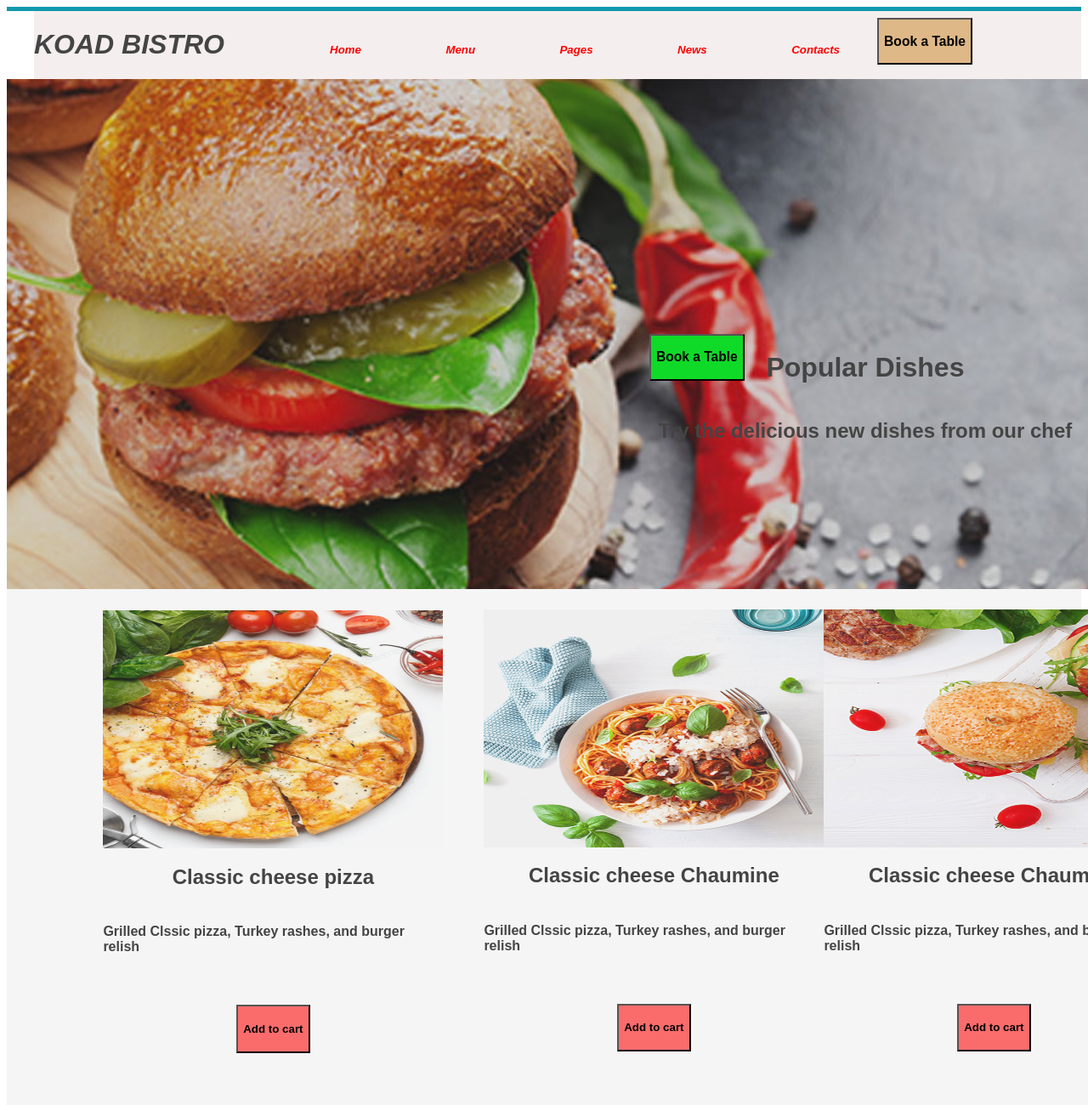
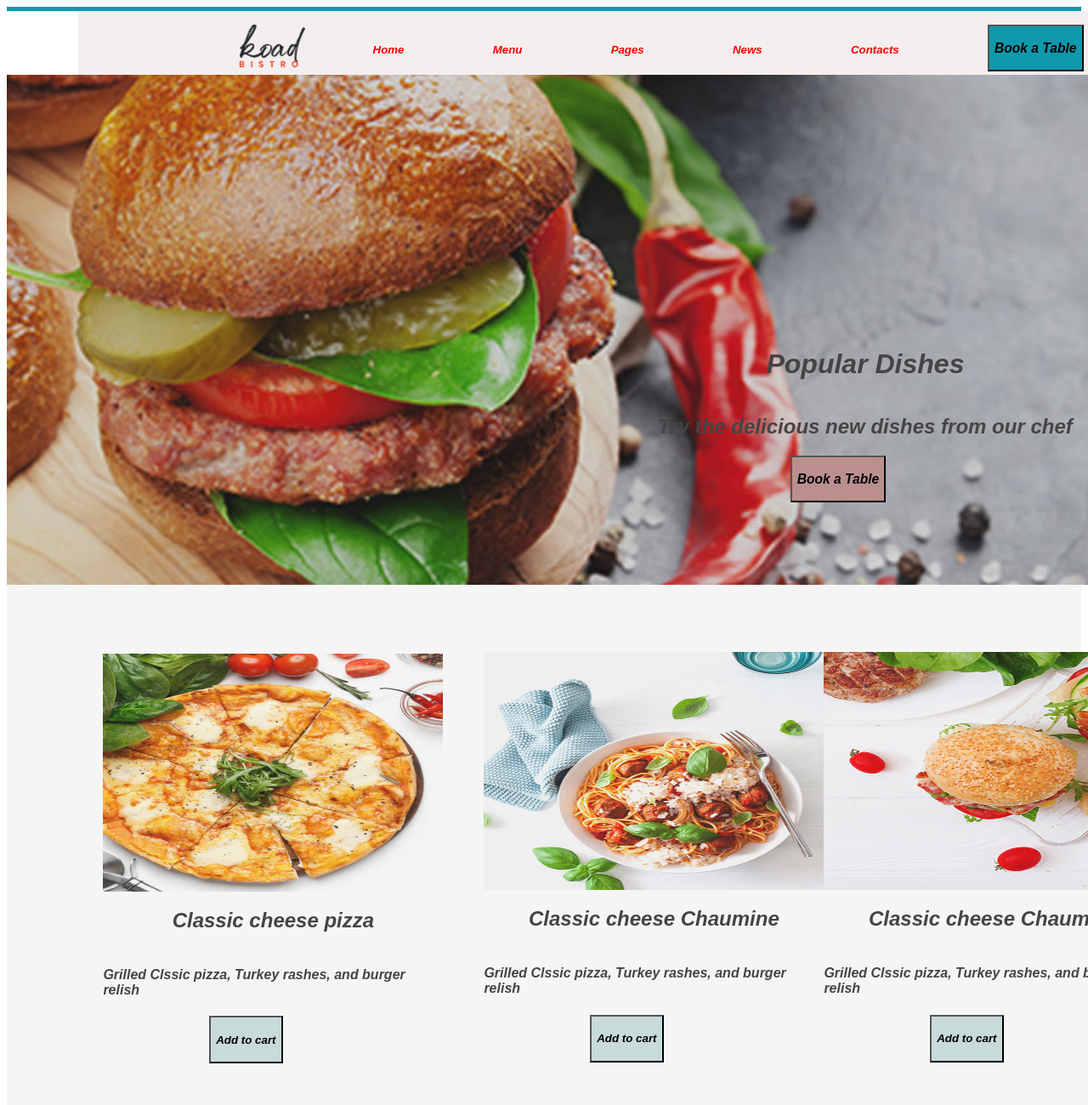
Before and after one commit to samarthyapandey/vaibhav, a plain HTML site: page Index.html in a window 1280 px wide. Shown: the top 1300 px of the page at 85% size. Drawn offline with Linux system fonts and the light colour scheme.

Commit message:
style change

```diff
--- a/Index.html
+++ b/Index.html
@@ -4,23 +4,35 @@
    <meta charset="UTF-8" />
    <link rel="stylesheet" href="style.css" />
  </head>
-   <div class="container">
-       <header class="main-header">
-          <h1> KOAD
-            BISTRO
-          </h1>
+   <header>
+    <nav  class="navbarss">
+      <div class="main-header">
+        <a class="logo" href="index.html">
+          <img src="logo@2x.png"
+          alt="logo"
+          width="78"
+          height="51"
+          />
+         </a>
+
          <nav class="navbar">
-          <div><a href="https://www.loyalytics.ai/"><h5>Home</h5></a></div>
-          <div><a href="https://www.loyalytics.ai/"><h5>Menu</h5></a></div>
-          <div><a href="https://www.loyalytics.ai/"><h5>Pages</h5></a></div>
-          <div><a href="https://www.loyalytics.ai/"><h5>News</h5></a></div>
-          <div><a href="https://www.loyalytics.ai/"><h5>Contacts</h5></a></div>
+            <div><a href="https://www.loyalytics.ai/"><h5>Home</h5></a>
+             </div>
+            <div><a href="https://www.loyalytics.ai/"><h5>Menu</h5></a>
+              </div>
+            <div><a href="https://www.loyalytics.ai/"><h5>Pages</h5></a>
+              </div>
+            <div><a href="https://www.loyalytics.ai/"><h5>News</h5></a>
+              </div>
+            <div><a href="https://www.loyalytics.ai/"><h5>Contacts</h5></a>
+            </div>
+            <div class="button">
+              <button type="button" class="btn1"><h3>Book a Table</h3></button>
+            </div>
          </nav>
-        <div class="button">
-          <button type="button" class="btnbook"><h3>Book a Table</h3></button>
-        </div>
-     </header>
-  </div>
+      </div>
+    </nav>
+   </header>
   <div class="foodss">
          <div class="food">
           <img
@@ -35,8 +47,8 @@
             <span><h2>Try the delicious new dishes from our chef</h2>
            </span>
            </h1>
-           <div class="fooddy">
-            <button type="button" class="fddybtn0"><h3>Book a Table</h3></button>
+           <div class="button">
+            <button type="button" class="btn2"><h3>Book a Table</h3></button>
 
           </div>
       </div>
@@ -56,8 +68,8 @@
                  and burger relish
               </h4>
           </div>
-            <div class="button2">
-            <button type="button"  class="fddybtn1"><h4>Add to cart</h4></button>
+            <div class="button">
+            <button type="button"  class="btn3"><h4>Add to cart</h4></button>
             </div>
         </div>
       </div>
@@ -74,8 +86,8 @@
                and burger relish
              </h4>
            </div>
-             <div class="button3">
-              <button type="button"  class="fddybtn1"><h4>Add to cart</h4></button>
+             <div class="button">
+              <button type="button"  class="btn4"><h4>Add to cart</h4></button>
             </div>
       </div>
       <div class="burgers">
@@ -92,8 +104,8 @@
                and burger relish
               </h4>
           </div>
-            <div class="button4">
-              <button type="button" class="fddybtn1"><h4>Add to cart</h4></button>
+            <div class="button">
+              <button type="button" class="btn5"><h4>Add to cart</h4></button>
             </div>
     </div>
   </section>
@@ -178,8 +190,8 @@
      Sweet Potato Fries<span>
      $19.99</span>
      </h1>
-     <div class="fooddy">
-      <button type="button" class="fddybt"><h3>Book a Table</h3></button>
+     <div class="button">
+      <button type="button" class="btn6"><h3>Book a Table</h3></button>
       </div>
 </div>
   </section>
@@ -464,8 +476,8 @@
              </div>
            </div>
        </div>
-      <div class="section4">
-      <button type="button" class="fddybt"><h3>View all News</h3></button>
+      <div class="button">
+      <button type="button" class="btn7"><h3>View all News</h3></button>
     </div>
   </section>
   <section class="footersss">
--- a/style.css
+++ b/style.css
@@ -3,78 +3,159 @@
 	flex-direction: column;
 }
 
+header{
+	display: flex;
+	flex-direction: column;
+	position:sticky ;
+	padding-left: 2cm;
+	top:0;
+	left: 0;
+	width: 100%;
+	background-color: transparent;
+	z-index: 9999;
+	justify-content: space-between;
+}
+.navbarss{	display: flex;
+	flex-direction: row;
+	align-items: center;
+	justify-content: space-between;
+
+}
+
+.button{
+  display:flex;
+	align-items: center;
+	font-size: large;
+	margin-right: 4rem;
+	font-style: italic;
+}
+.btn1{
+	background-color: #1098ad;
+}
+.btn1:hover{
+background-color: red;
+}
+.btn2{
+	background-color:rosybrown;
+}
+.btn2:hover{
+background-color: red;
+}
+.btn3{
+	background-color:rgb(200, 218, 218);
+}
+.btn3:hover{
+background-color: red;
+}
+.btn4{
+	background-color:rgb(200, 218, 218);
+}
+.btn4:hover{
+background-color: red;
+}
+.btn5{
+	background-color:rgb(200, 218, 218);
+}
+.btn5:hover{
+background-color: red;
+}
+.btn6{
+	background-color:rgb(207, 241, 241);
+}
+.btn6:hover{
+background-color: red;
+}
+.btn7{
+	background-color:rgb(207, 241, 241);
+}
+.btn7:hover{
+background-color: red;
+}
+h1{
+font-style: italic;
+font-size:xx-large;
+}
+h2{
+	font-style: italic;
+}
+h3{
+	font-style: italic;
+}
+h4{
+	font-style: italic;
+}
+h5{
+	font-style: italic;
+}
 body{
 	color:#444;
 	font-family: sans-serif;
 	border-top:5px solid #1098ad ;
 
+
 }
-p:hover,h1:hover,button:hover{
-	color:red
+.logo{
+	display: flex;
+	flex-direction: column;
+	padding-top: 1rem;
+	align-content: center;
+	margin-left: 5cm;
+	justify-content: stretch;
 }
 
-.container{
- display: flex;
- flex-direction: column;
-}
 .navbar{
  display: flex;
  flex-direction: row;
   margin-top: 1rem;
 	margin-left: 5rem;
  align-items: stretch;
- width: 600px;
+ width: 900px;
  justify-content: space-between;
+ padding-left: cm;
 
 }
 a:link {
   color: red;
 }
-a:hover {
-  color: red;
+.botton.:hover {
+	transition-duration: 0.6s;
+	background-color: brown;
+  text-shadow:red;
 
 }
 a:link {
 	text-decoration: none;
 
 }
-
-.button{
-  display:flexbox;
-	margin-top: .5rem;
-	margin-right: 8rem;
-	color: red;
-
-}
-.fddybtn{
-    background-color: aquamarine;
-
-}
-.fddybt{
-	background-color: cyan;
+.btnbook:hover{
+	background-image: red;
 }
 
-.btnbook{
-	background-color:burlywood;
+/*
+.button:hover{
+	font-display: red;
+	box-shadow: red;
 }
+*/
 .main-header{
  background-color: #f5eeee;
 font-style: italic;
 display: flex;
 flex-direction: row;
-margin-left: 2rem;
+margin-left: 0.5rem;
 justify-content: space-between;
 
 }
 
 
 .text{
-	z-index: index 999; ;
+	z-index: 999;
 	margin-top: -300px;
 	margin-bottom:2rem;
 	text-align:center;
  position: relative;
  margin-left:20cm;
+ ba;
 }
 .food>img{
 	object-fit: cover;
@@ -94,10 +175,7 @@ justify-content: space-between;
 	position: absolute ;
 	background-color: whitesmoke;
 }
-.fddybtn0{
- background-color:rgb(16, 218, 40) ;
 
-}
 .foodsection1{
 display: flex;
 align-items: center;
@@ -112,9 +190,7 @@ background-color: whitesmoke;
 	background-color: whitesmoke;
 
 }
-.fddybtn1{
-	background-color: rgb(250, 108, 108);
-}
+
 .sectionmenu{
 	display: flex;
 	flex-direction: column;
@@ -135,15 +211,6 @@ background-color: whitesmoke;
 align-content: center;
 
 }
-.button2{
-	display: block;
-	align-content: center;
-	font-size: small;
-	margin-top: 1cm;
-
-}
-
-
 .chaumines{
 display: flex;
 flex-direction: column;
@@ -154,16 +221,10 @@ align-items: center;
 .chaumine{
 	display: contents;
 align-content: center;
+}
 
 
-}
-.button3{
-	display: block;
-	font-size: small;
-	align-items: center;
-	margin-top: 1cm;
 
-}
 .burgers{
 	display:flex;
 	flex-direction: column;
@@ -178,13 +239,6 @@ align-content: center;
 align-content: center;
 
 }
-.button4{
-	display: block;
-	align-content: center;
-	font-size: small;
-	padding-top: 1cm;
-}
-
 .containers{
  display:flex;
  flex-direction: row;
@@ -369,14 +423,10 @@ padding-left: 1cm;
 	display: flex;
 	flex-direction: row;
 }
-.list3c{display: flex;
+.list3c{
+	display: flex;
  flex-direction: column;
 }
-
-
-
-
-
 
 .Menu111{
 	display: flex;
```
